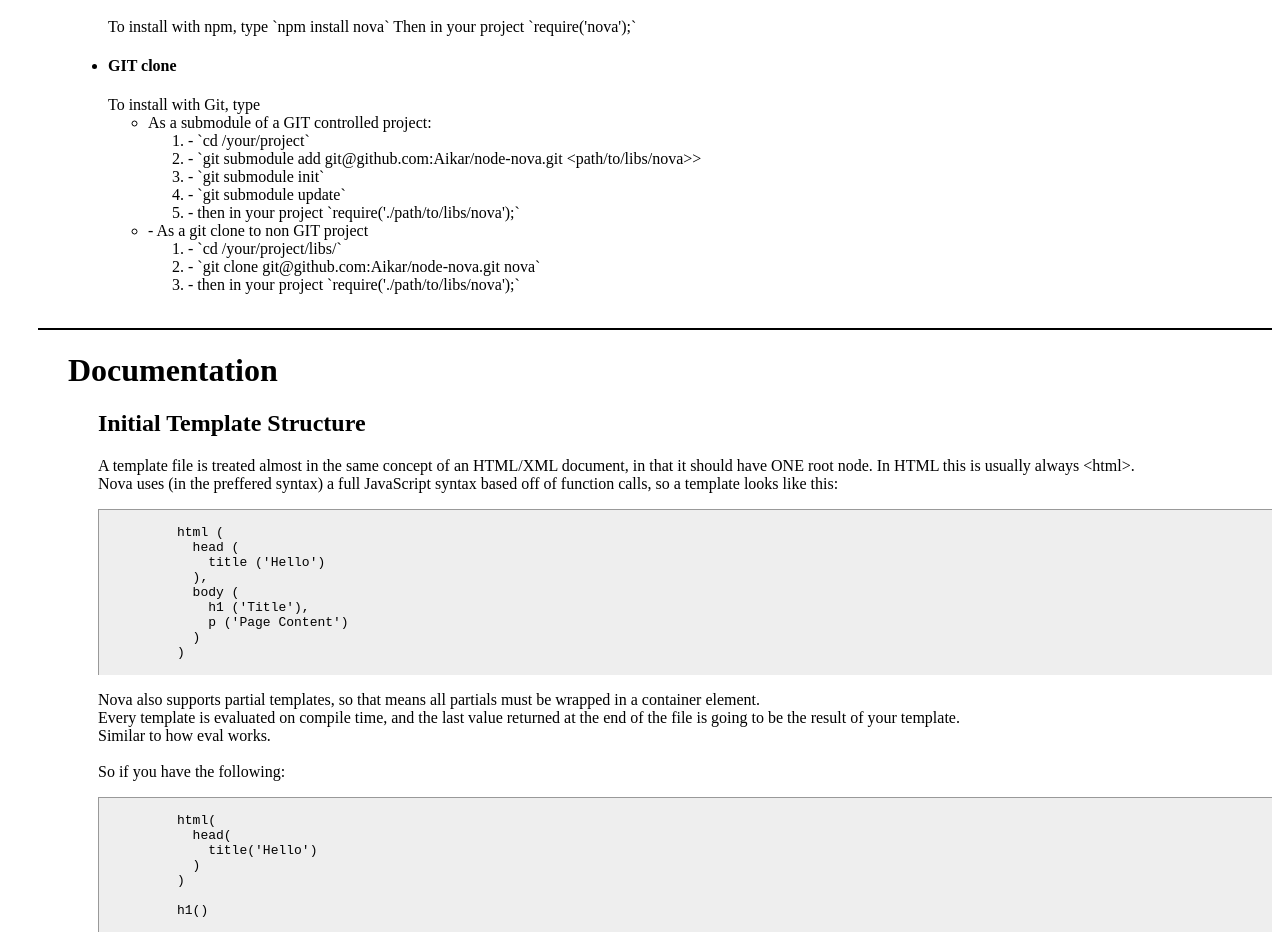
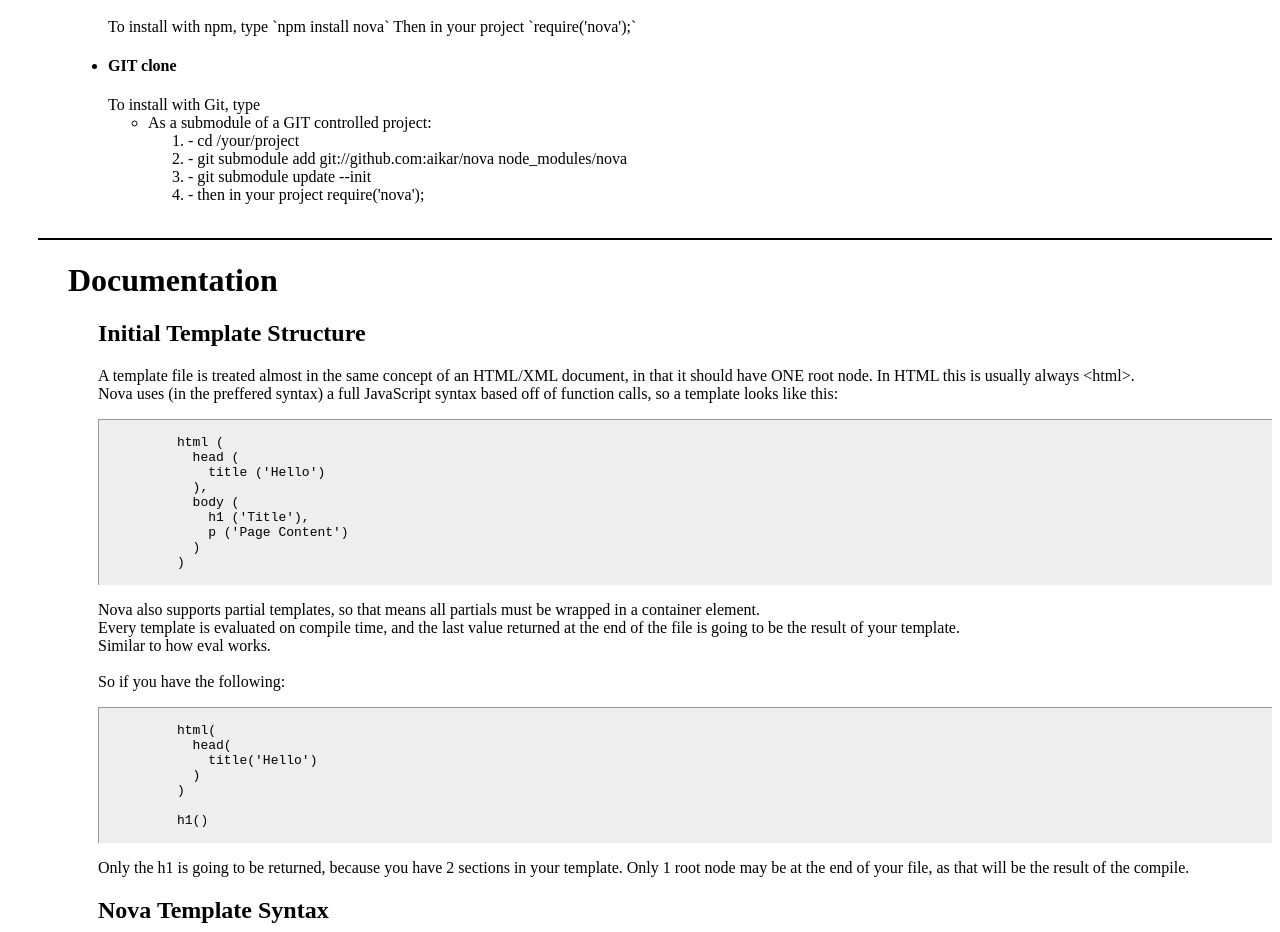
Before and after one commit to aikar/nova, a plain HTML site: page index.html in a window 1280 px wide. Shown: the part 940-1872 px from the top of the page. Drawn offline with Linux system fonts and the light colour scheme.

Commit message:
Edited index.html via GitHub

```diff
--- a/index.html
+++ b/index.html
@@ -139,18 +139,10 @@
             <ul>
               <li>As a submodule of a GIT controlled project:
                 <ol>
-                  <li>- `cd /your/project` </li>
-                  <li>- `git submodule add git@github.com:Aikar/node-nova.git &lt;path/to/libs/nova>&gt;</li>
-                  <li>- `git submodule init`</li>
-                  <li>- `git submodule update`</li>
-                  <li>- then in your project `require('./path/to/libs/nova');`</li>
-                </ol>
-              </li>
-              <li>- As a git clone to non GIT project
-                <ol>
-                  <li>- `cd /your/project/libs/`</li>
-                  <li>- `git clone git@github.com:Aikar/node-nova.git nova`</li>
-                  <li>- then in your project `require('./path/to/libs/nova');`</li>
+                  <li>- cd /your/project </li>
+                  <li>- git submodule add git://github.com:aikar/nova node_modules/nova</li>
+                  <li>- git submodule update --init</li>
+                  <li>- then in your project require('nova');</li>
                 </ol>
               </li>
             </ul>
```
